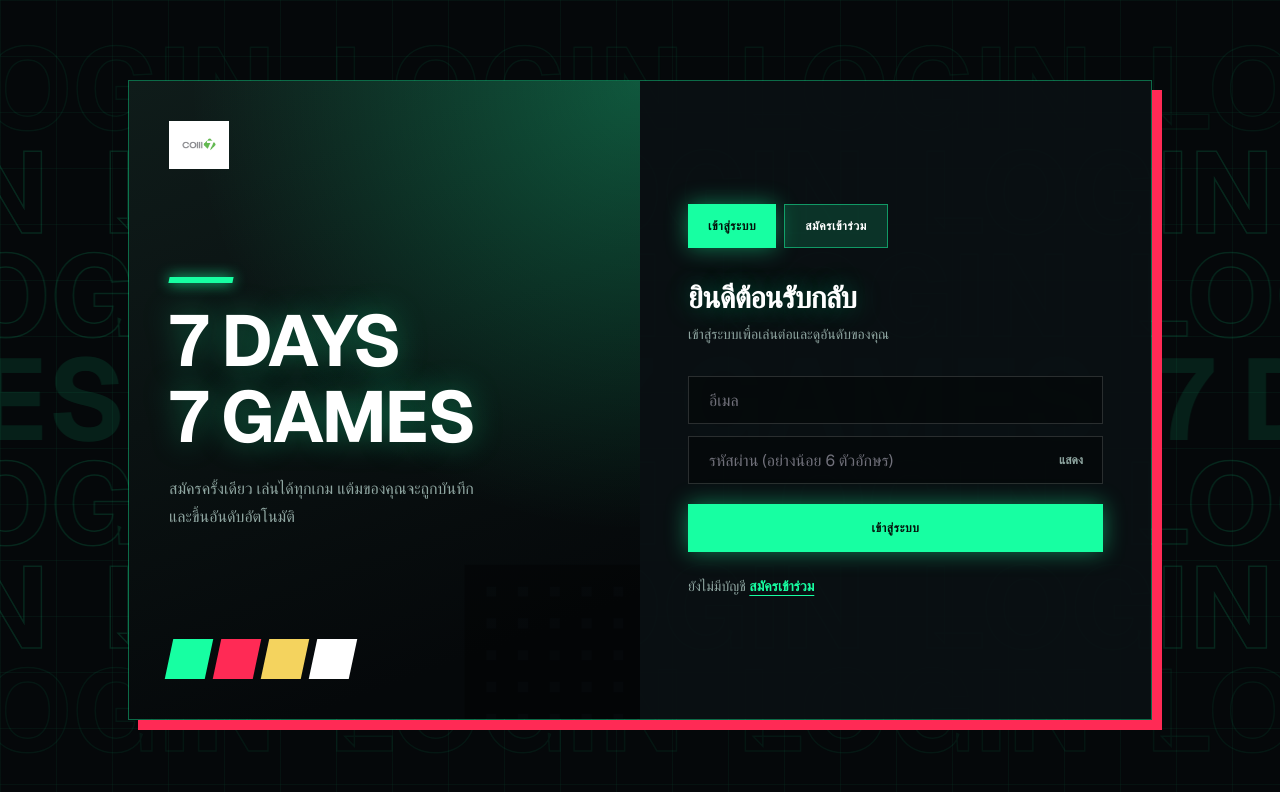
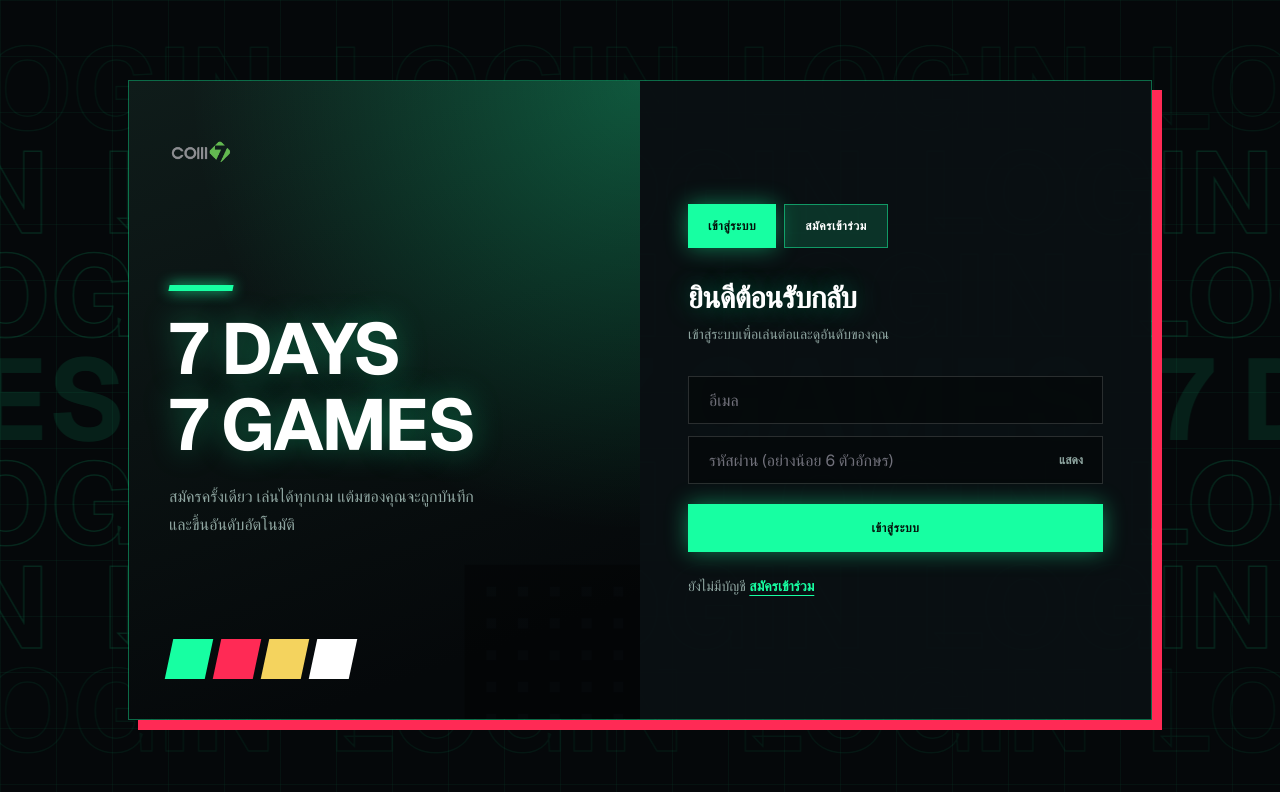
Before and after one commit to thanaphon8/7Days7Games-Com7, a Next.js app: page /login in a window 1280 px wide. Shown: the top 792 px of the page. Built offline with nearby package versions, Linux system fonts and the light colour scheme.

Commit message:
fix logo

```diff
--- a/app/login/page.tsx
+++ b/app/login/page.tsx
@@ -495,8 +495,8 @@ export default function Login() {
           {/* glyph ใหญ่จางๆ ตกแต่งพื้นหลัง */}
           <span aria-hidden className="pointer-events-none absolute -bottom-8 -right-4 select-none text-[14rem] font-bold leading-none text-black/30">▦</span>
 
-          <Link href="/" aria-label="กลับหน้าแรก" className="relative flex w-fit items-center bg-white px-3 py-1.5">
-            <Image src="/img/com7logo.png" alt="COM7" width={120} height={36} priority className="h-9 w-auto" />
+          <Link href="/" aria-label="กลับหน้าแรก" className="relative flex w-fit items-center">
+            <Image src="/img/com7logo.png" alt="COM7" width={240} height={72} priority className="h-12 w-auto sm:h-14 md:h-16" />
           </Link>
           <div className="relative">
             <span className="mb-5 block h-1.5 w-16 -skew-x-12 bg-[#17FFA2] shadow-[0_0_14px_#17FFA2]" />
```
